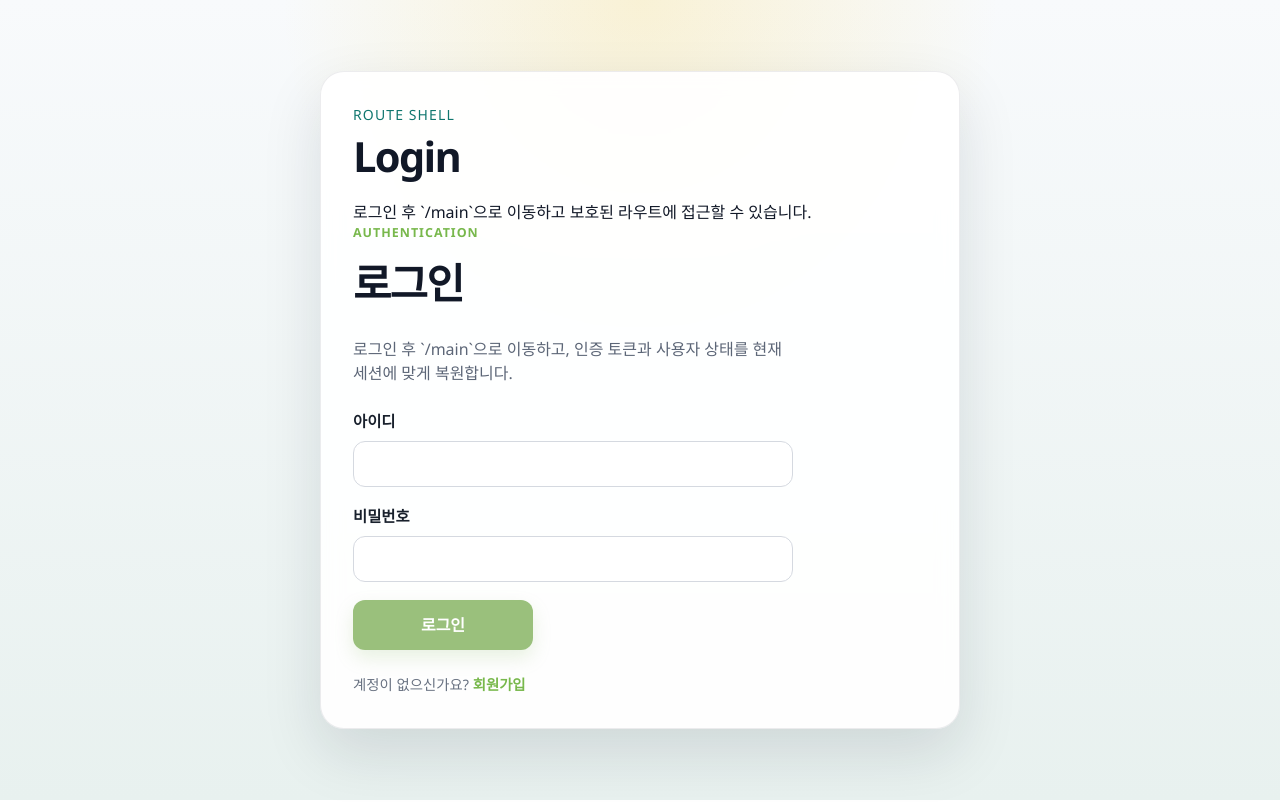
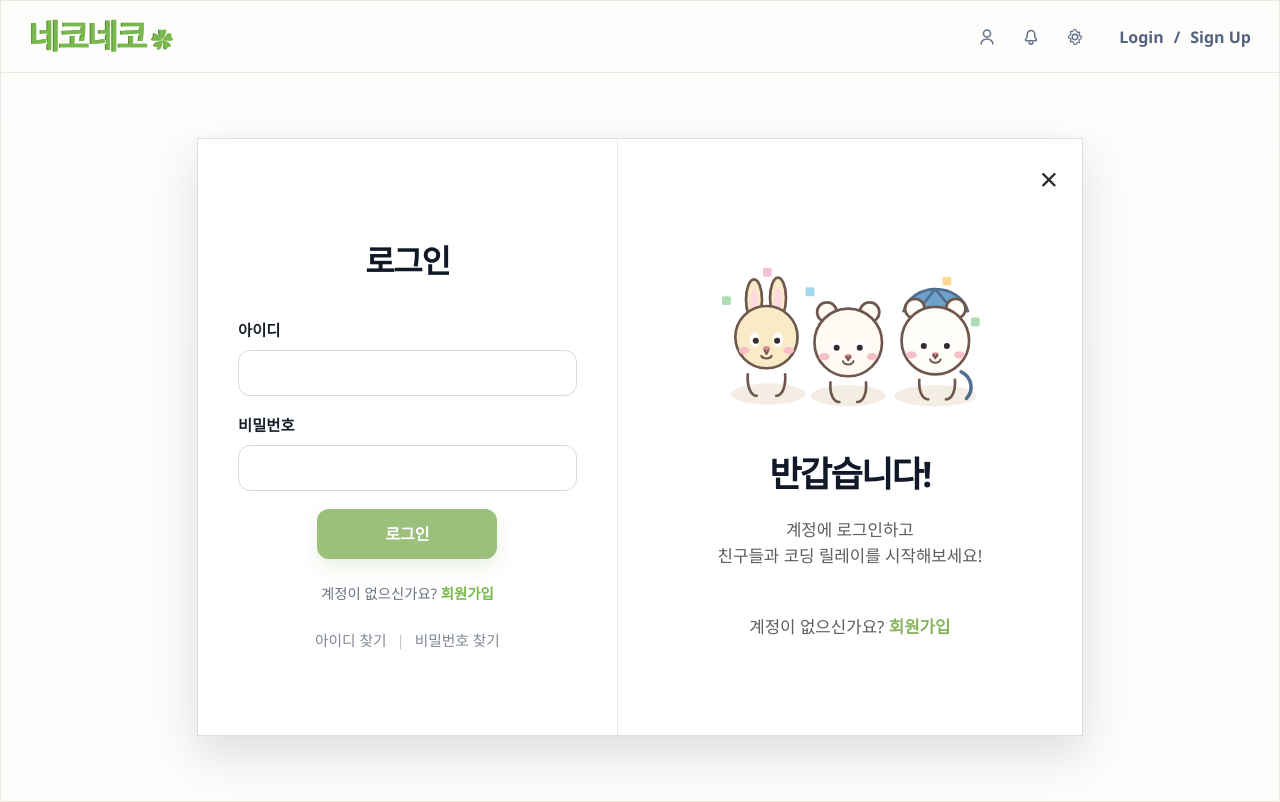
Before and after one commit to SJHawa/neco-frontend, a React (Vite) app: page /login in a window 1280 px wide. Built offline with nearby package versions, Linux system fonts and the light colour scheme; no server answers.

Commit message:
style: TASK C4 UI수정

```diff
--- a/src/features/auth/LoginForm.tsx
+++ b/src/features/auth/LoginForm.tsx
@@ -94,11 +94,9 @@ export function LoginForm() {
   return (
     <section className="login-panel">
       <header className="login-panel__header">
-        <p className="login-panel__eyebrow">Authentication</p>
         <h1>로그인</h1>
         <p className="login-panel__description">
-          로그인 후 `/main`으로 이동하고, 인증 토큰과 사용자 상태를 현재 세션에
-          맞게 복원합니다.
+
         </p>
       </header>
 
@@ -161,6 +159,12 @@ export function LoginForm() {
       <p className="login-panel__footer">
         계정이 없으신가요? <Link to="/signup">회원가입</Link>
       </p>
+
+      <div className="login-panel__utility-links">
+        <Link to="/login">아이디 찾기</Link>
+        <span>|</span>
+        <Link to="/login">비밀번호 찾기</Link>
+      </div>
     </section>
   );
 }
--- a/src/features/auth/loginForm.css
+++ b/src/features/auth/loginForm.css
@@ -1,21 +1,13 @@
 .login-panel {
-  width: min(100%, 440px);
+  width: min(100%, 420px);
   display: grid;
   gap: 24px;
 }
 
 .login-panel__header {
+  text-align: center;
   display: grid;
   gap: 10px;
-}
-
-.login-panel__eyebrow {
-  margin: 0;
-  color: #78b84c;
-  font-size: 0.78rem;
-  font-weight: 800;
-  letter-spacing: 0.08em;
-  text-transform: uppercase;
 }
 
 .login-panel__header h1 {
@@ -83,6 +75,7 @@
 }
 
 .login-form__submit {
+  justify-self: center;
   width: min(100%, 180px);
   height: 50px;
   border: none;
@@ -103,6 +96,25 @@
 .login-panel__footer {
   margin: 0;
   color: #687181;
+  text-align: center;
+}
+
+.login-panel__utility-links {
+  display: flex;
+  align-items: center;
+  justify-content: center;
+  gap: 10px;
+  color: #7f8895;
+  font-size: 0.92rem;
+}
+
+.login-panel__utility-links span {
+  color: #c3c7cf;
+}
+
+.login-panel__utility-links a {
+  color: #7f8895;
+  text-decoration: none;
 }
 
 .login-panel__footer a {
--- a/src/pages/LoginPage/index.tsx
+++ b/src/pages/LoginPage/index.tsx
@@ -1,13 +1,143 @@
-import { PageShell } from "../../shared/components/PageShell";
+import { Link } from "react-router-dom";
 import { LoginForm } from "../../features/auth/LoginForm";
+import { SignupMascotIllustration } from "../../shared/components/SignupMascotIllustration";
+
+function HeaderIcon({ label, children }: { label: string; children: React.ReactNode }) {
+  return (
+    <button
+      type="button"
+      className="signup-screen__icon-button"
+      aria-label={label}
+      disabled
+    >
+      {children}
+    </button>
+  );
+}
+
+function PersonIcon() {
+  return (
+    <svg viewBox="0 0 24 24" aria-hidden="true">
+      <path
+        d="M12 12a4.25 4.25 0 1 0 0-8.5 4.25 4.25 0 0 0 0 8.5Zm-7 8.25c0-3.32 3.13-6 7-6s7 2.68 7 6"
+        fill="none"
+        stroke="currentColor"
+        strokeWidth="1.8"
+        strokeLinecap="round"
+        strokeLinejoin="round"
+      />
+    </svg>
+  );
+}
+
+function BellIcon() {
+  return (
+    <svg viewBox="0 0 24 24" aria-hidden="true">
+      <path
+        d="M12 4.25a4.5 4.5 0 0 0-4.5 4.5v2.1c0 .88-.28 1.74-.8 2.45l-1.08 1.47c-.49.67-.01 1.63.82 1.63h11.12c.83 0 1.31-.96.82-1.63l-1.08-1.47a4.17 4.17 0 0 1-.8-2.45v-2.1a4.5 4.5 0 0 0-4.5-4.5Z"
+        fill="none"
+        stroke="currentColor"
+        strokeWidth="1.8"
+        strokeLinecap="round"
+        strokeLinejoin="round"
+      />
+      <path
+        d="M9.75 18.4a2.25 2.25 0 0 0 4.5 0"
+        fill="none"
+        stroke="currentColor"
+        strokeWidth="1.8"
+        strokeLinecap="round"
+      />
+    </svg>
+  );
+}
+
+function GearIcon() {
+  return (
+    <svg viewBox="0 0 24 24" aria-hidden="true">
+      <path
+        d="M12 8.75a3.25 3.25 0 1 0 0 6.5 3.25 3.25 0 0 0 0-6.5Z"
+        fill="none"
+        stroke="currentColor"
+        strokeWidth="1.8"
+      />
+      <path
+        d="m19.1 13.35.9-1.35-.9-1.35-1.8-.36a5.65 5.65 0 0 0-.63-1.51l1.04-1.5-.64-1.1-1.82.28a5.93 5.93 0 0 0-1.33-.88L12.9 3h-1.8l-.99 1.58c-.47.19-.92.47-1.33.82l-1.82-.22-.64 1.1 1.04 1.5c-.28.47-.5.98-.64 1.53L4.9 10.65 4 12l.9 1.35 1.82.36c.14.55.36 1.06.64 1.53l-1.04 1.5.64 1.1 1.82-.22c.41.35.86.63 1.33.82L11.1 21h1.8l.99-1.58c.47-.19.92-.47 1.33-.82l1.82.22.64-1.1-1.04-1.5c.28-.47.49-.98.63-1.53l1.82-.36Z"
+        fill="none"
+        stroke="currentColor"
+        strokeWidth="1.4"
+        strokeLinecap="round"
+        strokeLinejoin="round"
+      />
+    </svg>
+  );
+}
 
 export function LoginPage() {
   return (
-    <PageShell
-      title="Login"
-      description="로그인 후 `/main`으로 이동하고 보호된 라우트에 접근할 수 있습니다."
-    >
-      <LoginForm />
-    </PageShell>
+    <main className="signup-screen">
+      <div className="signup-screen__frame">
+        <header className="signup-screen__topbar">
+          <Link to="/" className="signup-screen__logo">
+            네코네코<span className="signup-screen__logo-paw">✿</span>
+          </Link>
+
+          <div className="signup-screen__topbar-actions">
+            <div className="signup-screen__icon-group">
+              <HeaderIcon label="Profile">
+                <PersonIcon />
+              </HeaderIcon>
+              <HeaderIcon label="Notifications">
+                <BellIcon />
+              </HeaderIcon>
+              <HeaderIcon label="Settings">
+                <GearIcon />
+              </HeaderIcon>
+            </div>
+
+            <nav className="signup-screen__auth-links" aria-label="Authentication">
+              <span aria-current="page">Login</span>
+              <span>/</span>
+              <Link to="/signup">Sign Up</Link>
+            </nav>
+          </div>
+        </header>
+
+        <div className="signup-screen__workspace">
+          <div className="signup-modal signup-modal--login">
+            <Link
+              to="/signup"
+              className="signup-modal__close"
+              aria-label="Close login dialog"
+            >
+              ×
+            </Link>
+
+            <div className="login-modal__form-side">
+              <LoginForm />
+            </div>
+
+            <div className="signup-modal__intro signup-modal__intro--login">
+              <div className="signup-modal__mascot-scene" aria-hidden="true">
+                <SignupMascotIllustration />
+              </div>
+
+              <div>
+                <h1>반갑습니다!</h1>
+                <p>
+                  계정에 로그인하고
+                  <br />
+                  친구들과 코딩 릴레이를 시작해보세요!
+                </p>
+              </div>
+
+              <p className="signup-modal__login-hint">
+                계정이 없으신가요? <Link to="/signup">회원가입</Link>
+              </p>
+            </div>
+          </div>
+        </div>
+      </div>
+    </main>
   );
 }
--- a/src/shared/styles/global.css
+++ b/src/shared/styles/global.css
@@ -179,6 +179,10 @@ select {
   box-shadow: 0 18px 42px rgba(0, 0, 0, 0.12);
 }
 
+.signup-modal--login {
+  grid-template-columns: minmax(340px, 0.9fr) minmax(0, 1fr);
+}
+
 .signup-modal__close {
   position: absolute;
   top: 24px;
@@ -196,6 +200,10 @@ select {
   gap: 28px;
   padding: 56px 44px 40px;
   text-align: center;
+}
+
+.signup-modal__intro--login {
+  border-left: 1px solid #ece9e3;
 }
 
 .signup-modal__intro h1 {
@@ -242,6 +250,13 @@ select {
   gap: 22px;
   padding: 58px 40px 44px;
   border-left: 1px solid #ece9e3;
+}
+
+.login-modal__form-side {
+  display: grid;
+  align-content: center;
+  justify-items: center;
+  padding: 58px 40px 44px;
 }
 
 .signup-form-panel__header h2 {
@@ -344,6 +359,7 @@ select {
 }
 
 .signup-form__submit {
+  justify-self: center;
   width: min(100%, 180px);
   height: 52px;
   margin-top: 12px;
@@ -368,7 +384,16 @@ select {
     min-height: auto;
   }
 
+  .signup-modal--login {
+    grid-template-columns: 1fr;
+  }
+
   .signup-form-panel {
+    border-left: none;
+    border-top: 1px solid #ece9e3;
+  }
+
+  .signup-modal__intro--login {
     border-left: none;
     border-top: 1px solid #ece9e3;
   }
@@ -400,7 +425,8 @@ select {
   }
 
   .signup-modal__intro,
-  .signup-form-panel {
+  .signup-form-panel,
+  .login-modal__form-side {
     padding-left: 24px;
     padding-right: 24px;
   }
```
